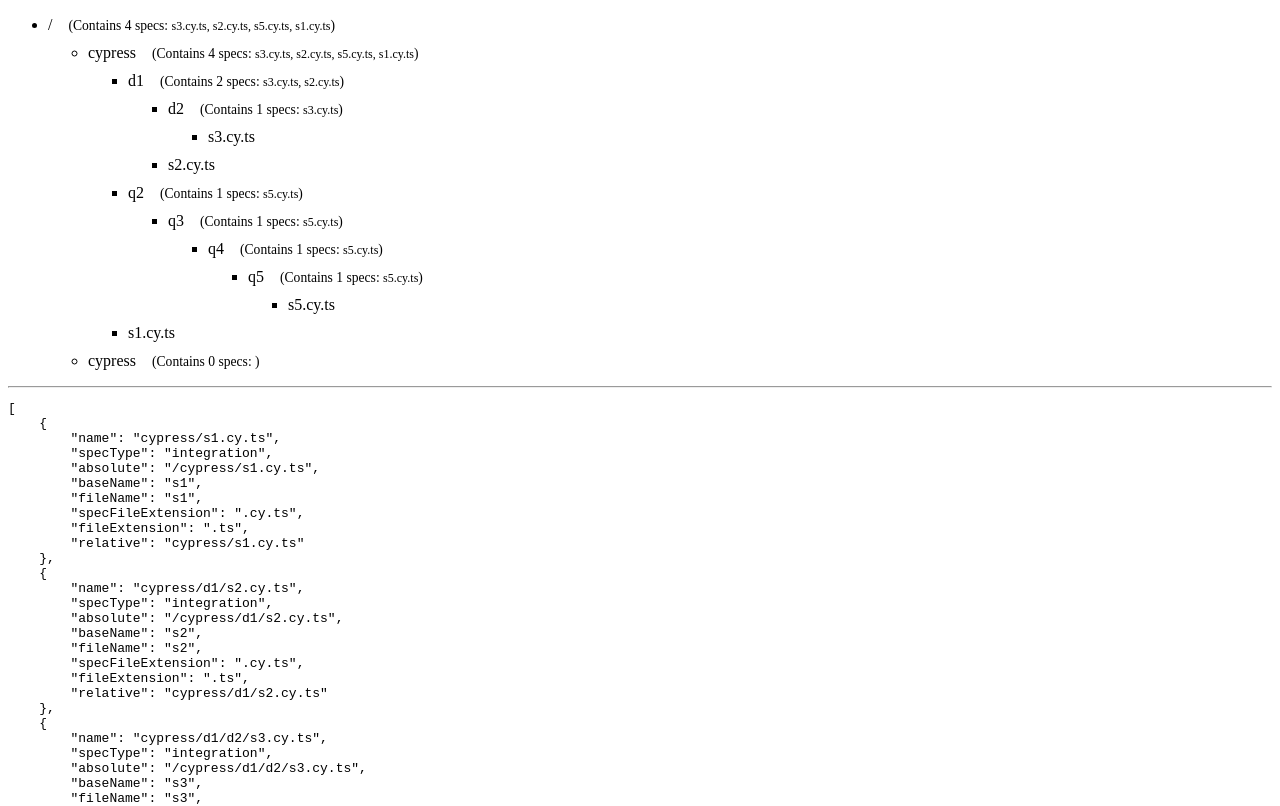
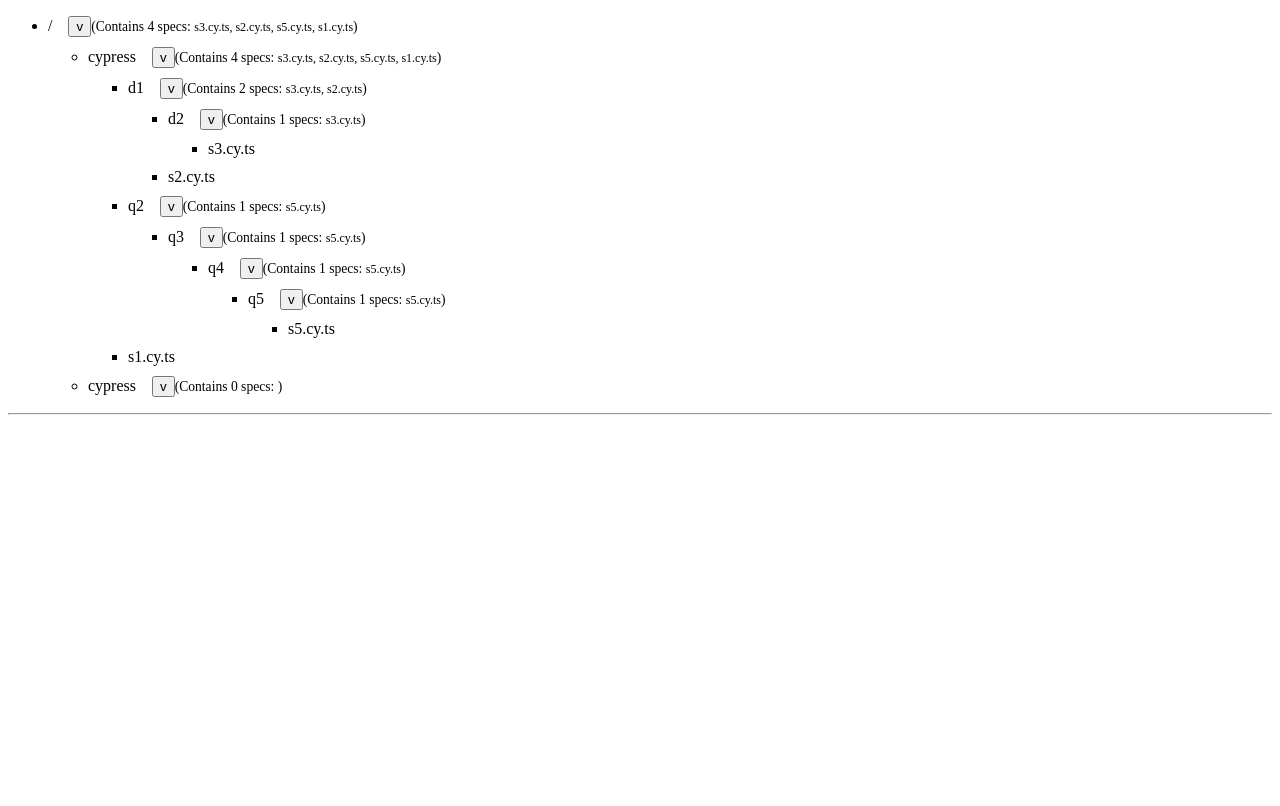
Before and after one commit to lmiller1990/spec-tree-data-structure, a Vue app: page / in a window 1280 px wide. Shown: the top 806 px of the page. Built offline with nearby package versions, Linux system fonts and the light colour scheme.

Commit message:
update demo

```diff
--- a/src/App.tsx
+++ b/src/App.tsx
@@ -1,40 +1,53 @@
-import { defineComponent, FunctionalComponent, ref } from "vue";
+import { computed, defineComponent, FunctionalComponent, reactive, ref } from "vue";
 import {
   createSpec,
   deriveSpecTree,
   getAllFileInDirectory,
+  SpecListOptions,
   SpecTreeDirectoryNode,
   SpecTreeFileNode,
   SpecTreeNode,
 } from "./tree";
 import "./style.css";
 
-function makeChild(node: SpecTreeNode) {
-  console.log(node.type, node.name);
+type HandleCollapse = (node: SpecTreeDirectoryNode) => void
+
+function makeChild(node: SpecTreeNode, handleCollapse: HandleCollapse) {
   return node.type === "directory" ? (
-    <Directory node={node} />
+    <Directory node={node} handleCollapse={handleCollapse} />
   ) : (
     <File node={node} />
   );
 }
 
-const Directory: FunctionalComponent<{ node: SpecTreeDirectoryNode }> = (
-  props
-) => {
-  const specs = getAllFileInDirectory(props.node)
-  const names = specs.map(x => `${x.data.fileName}${x.data.specFileExtension}`)
+const Directory: FunctionalComponent<{
+  node: SpecTreeDirectoryNode;
+  handleCollapse: HandleCollapse
+}> = (props) => {
+  const specs = getAllFileInDirectory(props.node);
+  const names = specs.map(
+    (x) => `${x.data.fileName}${x.data.specFileExtension}`
+  );
+
+  const icon = props.node.collapsed ? '>' : 'v'
 
   return (
     <>
       <li>
-        <span class="directory-name">
-          {props.node.name}
-        </span>
+        <span class="directory-name">{props.node.name}</span>
+        <button onClick={() => props.handleCollapse(props.node)}>{icon}</button>
         <span class="light">
-          (Contains {specs.length} specs: <span class="lighter">{names.join(", ")}</span>)
+          (Contains {specs.length} specs:{" "}
+          <span class="lighter">{names.join(", ")}</span>)
         </span>
       </li>
-      <ul>{Array.from(props.node.children).map(makeChild)}</ul>
+      {!props.node.collapsed && (
+        <ul>
+          {Array.from(props.node.children).map((child) =>
+            makeChild(child, props.handleCollapse)
+          )}
+        </ul>
+      )}
     </>
   );
 };
@@ -52,14 +65,40 @@ export const App = defineComponent({
       createSpec("cypress/q2/q3/q4/q5", "s5")
     ];
 
-    const tree = ref(deriveSpecTree(specs));
+    const opts = reactive<SpecListOptions>({
+      sep: '/',
+      search: '',
+      collapsedDirs: new Set()
+    });
+
+    const handleCollapse: HandleCollapse = (node) => {
+      const contained = opts.collapsedDirs.has(node.relative)
+      if (contained) {
+        // remove
+        opts.collapsedDirs = new Set(
+          [...opts.collapsedDirs.values()].filter((x) => x !== node.relative)
+        );
+      } else {
+        opts.collapsedDirs = new Set([
+          ...opts.collapsedDirs.values(),
+          node.relative,
+        ]);
+      }
+    }
+
+    setTimeout(() => {
+    }, 1000)
+
+    const tree = computed(() => {
+      return deriveSpecTree(specs, { collapsedDirs: opts.collapsedDirs });
+    });
 
     return () => (
       <>
-        <ul>{makeChild(tree.value.root)}</ul>
+        <ul>{makeChild(tree.value.root, handleCollapse)}</ul>
 
         <hr />
-        <pre>{JSON.stringify(specs, null, 4)}</pre>
+        {/* <pre>{JSON.stringify(specs, null, 4)}</pre> */}
       </>
     );
   },
--- a/src/tree.ts
+++ b/src/tree.ts
@@ -10,9 +10,14 @@ export interface Spec {
 }
 
 export interface SpecListOptions {
+  /** either / for posix for \\ for windows */
   sep?: string
+
+  /** string to filter by. */
   search?: string;
-  collapsedDirs?: string[];
+
+  /** Relative paths for all collapsed directories */
+  collapsedDirs: Set<string>;
 }
 
 export interface SpecTreeDirectoryNode {
@@ -72,6 +77,7 @@ export function deriveSpecTree(
   root: SpecTreeDirectoryNode;
   map: DirectoryMap;
 } {
+
   const sep = options?.sep ?? "/";
   const search = options?.search ?? null;
   const specs = search
@@ -83,7 +89,7 @@ export function deriveSpecTree(
     relative: "/",
     name: "/",
     parent: null,
-    collapsed: false,
+    collapsed: options?.collapsedDirs?.has('/') ?? false,
     children: new Set(),
   };
 
@@ -136,7 +142,7 @@ export function deriveSpecTree(
         name: parts[i],
         parent,
         children: new Set(),
-        collapsed: false,
+        collapsed: options?.collapsedDirs?.has(dirName) ?? false,
       };
 
       dirNodes.set(dirName, node);
```
